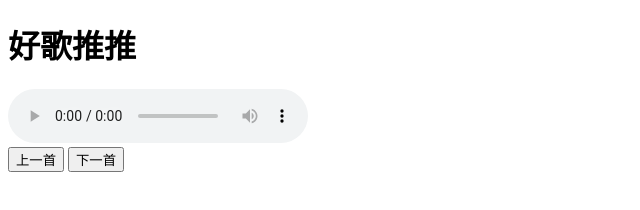
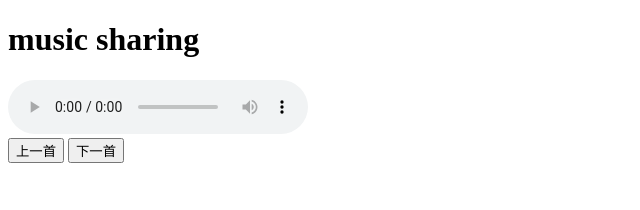
Before and after one commit to bebopyunenvy-dev/music, a plain HTML site: page index.html in a window 1280 px wide. Shown: the whole page, without its empty margins (0-640 px from the left). Drawn offline with Linux system fonts and the light colour scheme.

Commit message:
chang pj name

```diff
--- a/index.html
+++ b/index.html
@@ -8,7 +8,7 @@
 </head>
 
 <body>
-    <h1>好歌推推</h1>
+    <h1>music sharing</h1>
     <audio id="player" controls></audio>
 
     <div>
```
